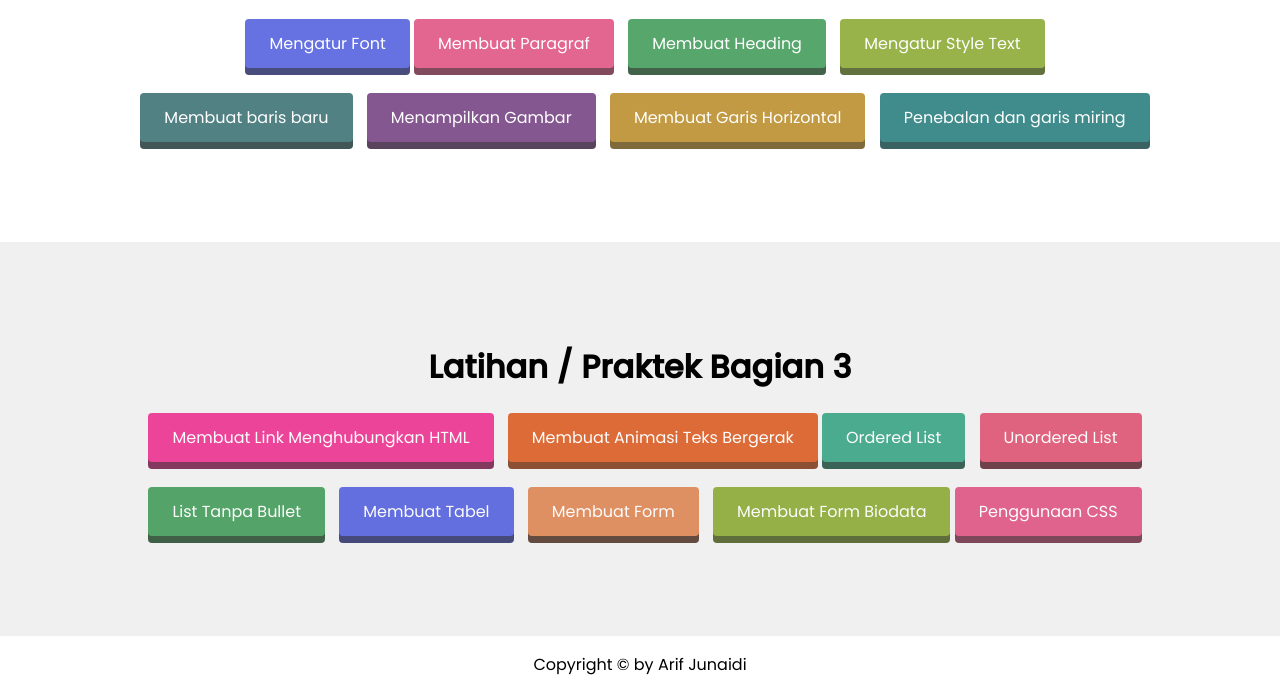
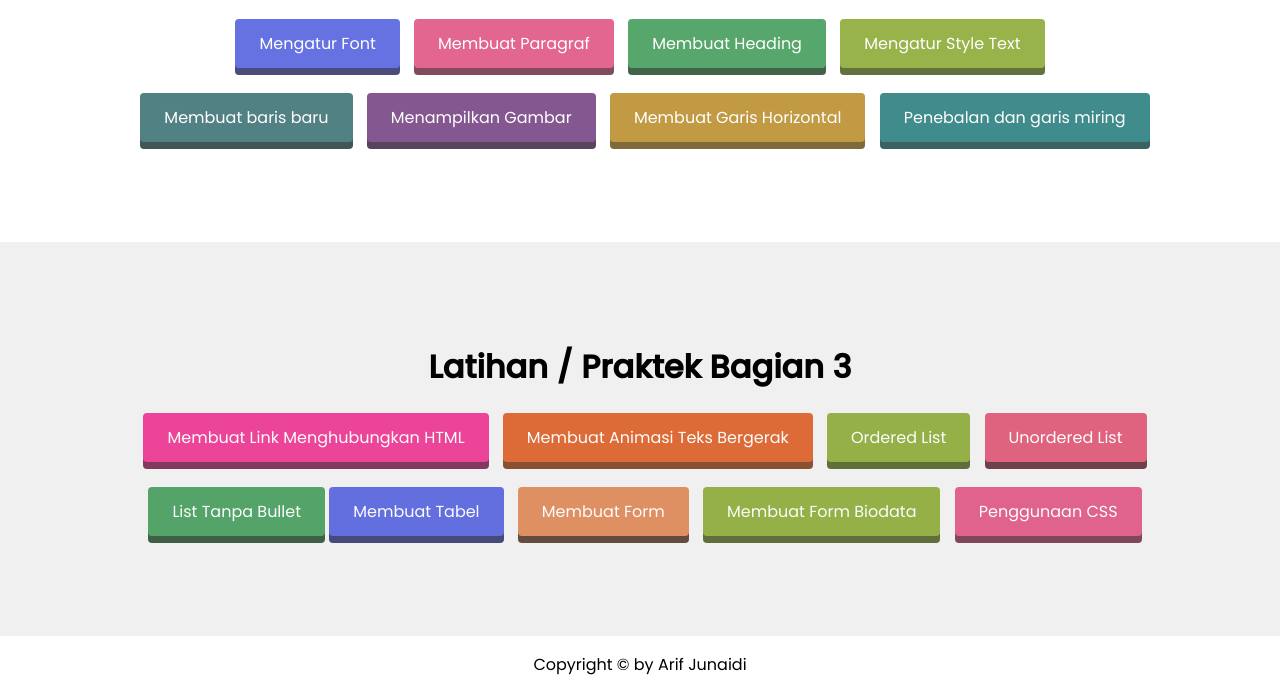
Before and after one commit to arifjn/arifjn.github.io, a plain HTML site: page index.html in a window 1280 px wide. Shown: the part 606-1299 px from the top of the page. Drawn offline with Linux system fonts and the light colour scheme.

Commit message:
update file index

```diff
--- a/index.html
+++ b/index.html
@@ -69,7 +69,7 @@
       <div class="btn-wrapper">
         <a href="Bagian 3/Link Menghubungkan Halaman HTML.html" class="btn enambelas" target="blank">Membuat Link Menghubungkan HTML</a>
         <a href="Bagian 3/Teks berjalan.html" class="btn tujuhbelas" target="blank">Membuat Animasi Teks Bergerak</a>
-        <a href="Bagian 3/ordered list.html" class="btn satu" target="blank">Ordered List</a>
+        <a href="Bagian 3/ordered list.html" class="btn sebelas" target="blank">Ordered List</a>
         <a href="Bagian 3/unordered list.html" class="btn lima" target="blank">Unordered List</a>
         <br />
         <br />
--- a/style.css
+++ b/style.css
@@ -116,12 +116,12 @@ a {
 .delapan {
   background-color: rgb(64, 79, 219);
   box-shadow: 0 7px rgb(27, 33, 94);
-  margin-left: 10px;
 }
 
 .sembilan {
   background-color: rgb(219, 64, 116);
   box-shadow: 0 7px rgb(100, 29, 53);
+  margin-left: 10px;
 }
 
 .sepuluh {
```
